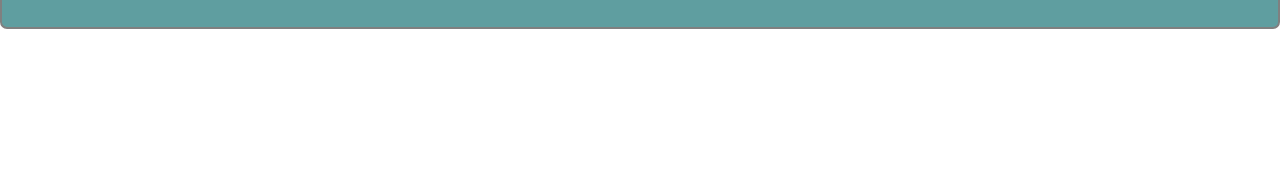
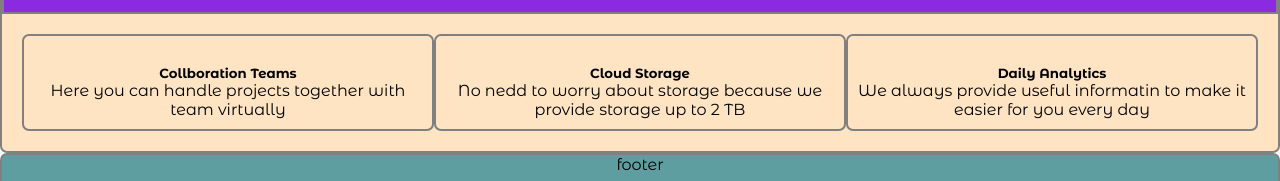
Before and after one commit to VPalacioSerna/pagina-figma, a plain HTML site: page index.html in a window 1280 px wide. Shown: the part 1138-1319 px from the top of the page. Before the commit the page ends 1167 px from the top, so only its background shows below. Drawn offline with Linux system fonts and the light colour scheme.

Commit message:
Ultimos cambios

```diff
--- a/css/main.css
+++ b/css/main.css
@@ -30,7 +30,7 @@
     @media (min-width: 992px) {
         grid-template:
         "card img" auto /
-        1fr 1fr;
+        40% 60%;
     }
 }
 
@@ -357,3 +357,42 @@
     "img text" auto /
     1fr 5fr;
 }
+
+
+/*------------------------------------Features---------------------------------------*/
+.container-feature > * {
+    border: 2px solid gray;
+    border-radius: 7px;
+    padding: 10px;
+    text-align: center;
+}
+
+.container-feature {
+    justify-content: center;
+    margin: 20px;
+    display: grid;
+    grid-template:
+    "teams" 1fr
+    "cloud" 1fr
+    "analytics" 1fr /
+    100%;
+
+    .card-teams {
+        grid-area: teams;
+    }
+
+    .card-cloud {
+        grid-area: cloud;
+    }
+
+    .card-analytics {
+        grid-area: analytics;
+    }
+
+    @media (min-width: 992px) {
+       grid-template:
+        "teams cloud analytics" 1fr /
+        1fr 1fr 1fr;
+    }
+
+}
--- a/index.html
+++ b/index.html
@@ -162,6 +162,37 @@
             </div>
         </div>
 
+        <!--------------------------------------Features-------------------------------------->
+        <div class="container-feature">
+            <div class="card-teams">
+                <div class="cont-img-feature">
+                    <img src="img" alt="">
+                </div>
+                <div class="cont-info">
+                    <h5 class="title-card-feature">Collboration Teams</h5>
+                    <p class="text-card-feature">Here you can handle projects together with team virtually</p>
+                </div>
+            </div>
+            <div class="card-cloud">
+                <div class="cont-img-feature">
+                    <img src="img" alt="">
+                </div>
+                <div class="cont-info">
+                    <h5 class="title-card-feature">Cloud Storage</h5>
+                    <p class="text-card-feature">No nedd to worry about storage because we provide storage up to 2 TB</p>
+                </div>
+            </div>
+            <div class="card-analytics">
+                <div class="cont-img-feature">
+                    <img src="img" alt="">
+                </div>
+                <div class="cont-info">
+                    <h5 class="title-card-feature">Daily Analytics</h5>
+                    <p class="text-card-feature">We always provide useful informatin to make it easier for you every day</p>
+                </div>
+            </div>
+        </div>
+
 
     </main>
     <!--Fin main-->
```
